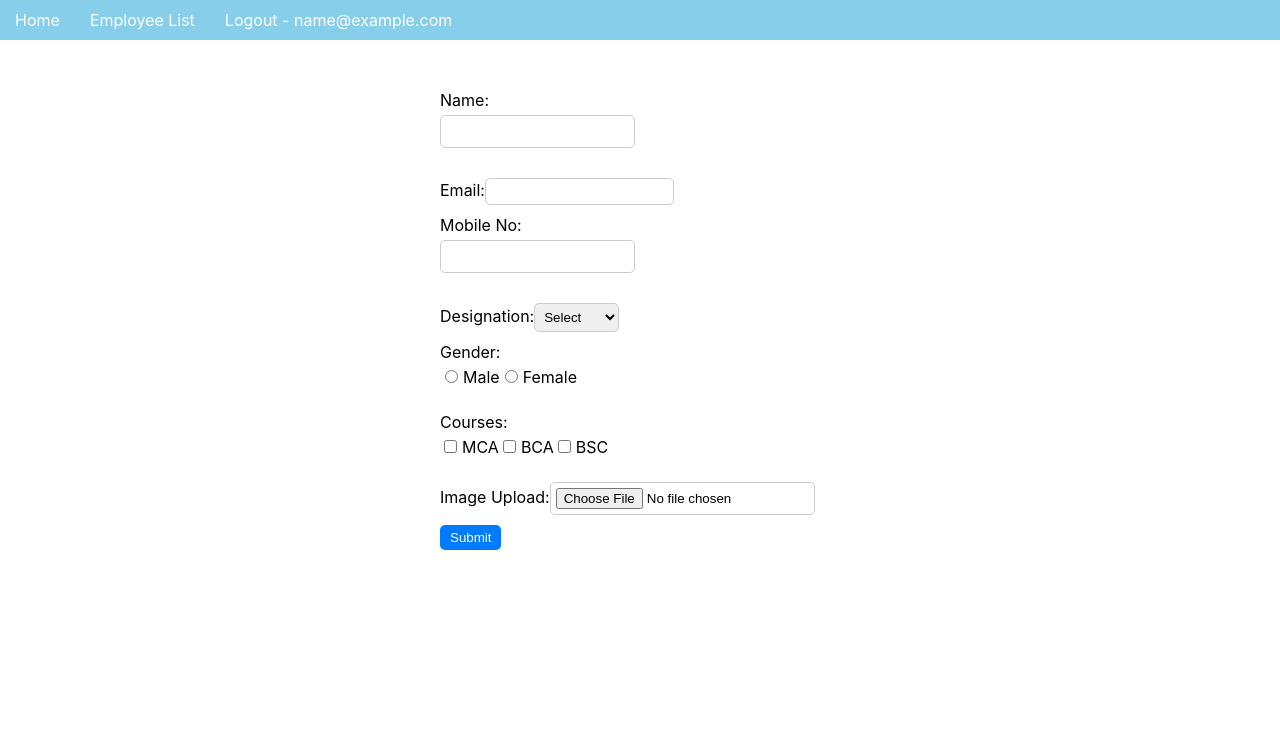
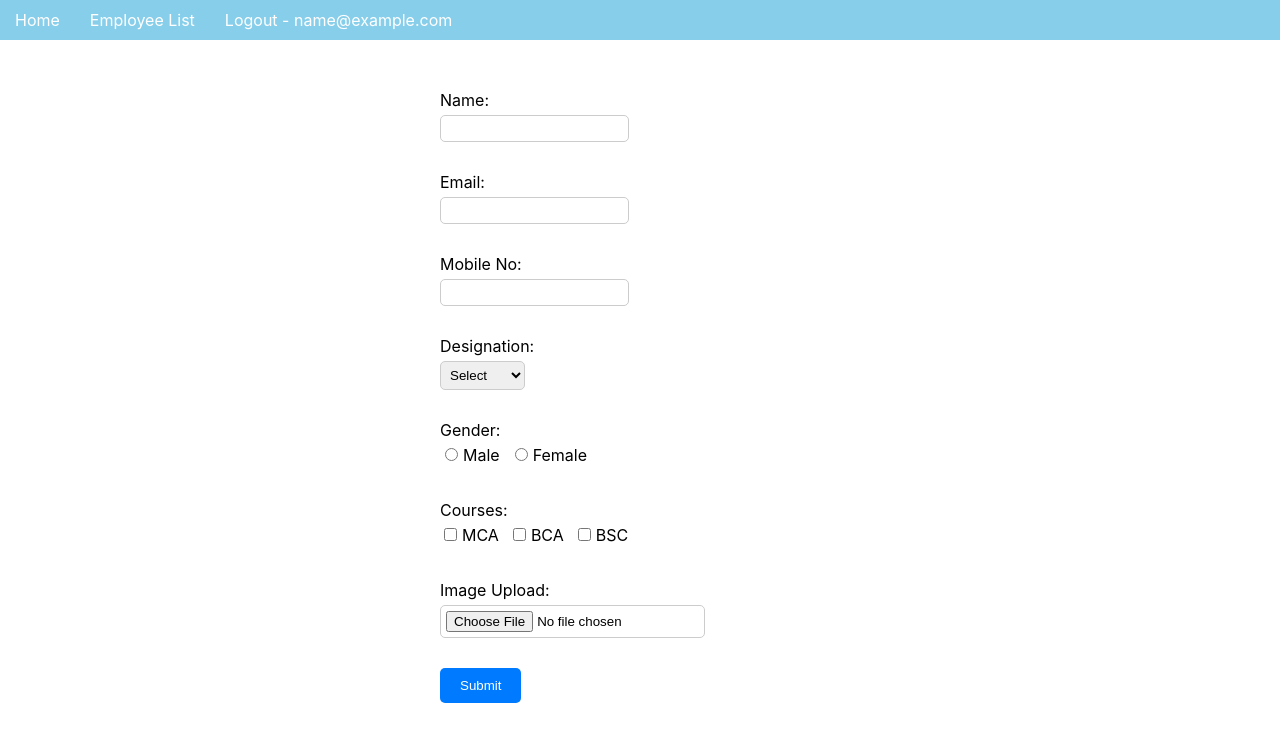
Before and after one commit to FireKatty/DealsDray, a React (Create React App) app in the folder react/front-end/: page / in a window 1280 px wide. Shown: the top 742 px of the page. Built offline with nearby package versions, Linux system fonts and the light colour scheme; sample sign-in values are in the browser's storage.

Commit message:
CSS Change

```diff
--- a/react/front-end/src/App.css
+++ b/react/front-end/src/App.css
@@ -223,3 +223,40 @@ button {
 button:hover {
   background-color: #0056b3;
 }
+form {
+  display: flex;
+  flex-direction: column;
+  align-items: flex-start;
+}
+
+form label {
+  margin-bottom: 5px;
+}
+
+form input[type="text"],
+form input[type="email"],
+form select,
+form input[type="file"] {
+  margin-bottom: 10px;
+  padding: 5px;
+}
+
+form div {
+  margin-bottom: 10px;
+}
+
+form div label {
+  margin-right: 10px;
+}
+
+form button {
+  padding: 10px 20px;
+  background-color: #007bff;
+  color: #fff;
+  border: none;
+  cursor: pointer;
+}
+
+form button:hover {
+  background-color: #0056b3;
+}
--- a/react/front-end/src/components/CreateEmployee.js
+++ b/react/front-end/src/components/CreateEmployee.js
@@ -1,5 +1,4 @@
-import React,{useState,useEffect} from "react"
-import { Link, useNavigate } from "react-router-dom";
+import React,{useState} from "react"
 
 function Product() {
   const [name, setName] = useState('');
--- a/react/front-end/src/components/EditEmployee.js
+++ b/react/front-end/src/components/EditEmployee.js
@@ -1,6 +1,6 @@
 import React, { useState, useEffect } from 'react';
 import { useParams } from 'react-router-dom';
-import axios from 'axios';
+// import axios from 'axios';
 
 
 const UpdateEmployee = ()=> {
--- a/react/front-end/src/components/EmployeeLIst.js
+++ b/react/front-end/src/components/EmployeeLIst.js
@@ -1,6 +1,6 @@
 
 import React, { useState, useEffect } from 'react';
-import { Link, useNavigate } from "react-router-dom";
+import { Link } from "react-router-dom";
 
 function EmployeeList() {
   const [employees, setEmployees] = useState([]);
@@ -37,10 +37,10 @@ function EmployeeList() {
     setFilteredEmployees(filteredResults);
   };
 
-  const navigate = useNavigate();
-  const handleEdit = (id) => {
-    navigate('/updateproduct')
-  };
+  // const navigate = useNavigate();
+  // const handleEdit = (id) => {
+  //   navigate('/updateproduct')
+  // };
 
   const handleDelete = async (id) => {
     try {
@@ -100,9 +100,9 @@ function EmployeeList() {
               <td>{employee.createDate}</td>
               <td>
                 {/* <button onClick={() => handleEdit(employee._id)}>Edit</button> */}
-                <Link to={"/update/"+employee._id}>Edit</Link>
+                <button ><Link to={"/update/"+employee._id}>Edit</Link></button>
 
-                <button onClick={() => handleDelete(employee._id)}>Delete</button>
+                <button onClick={() => handleDelete(employee._id)}><Link>Delete</Link></button>
               </td>
             </tr>
           ))}
```
